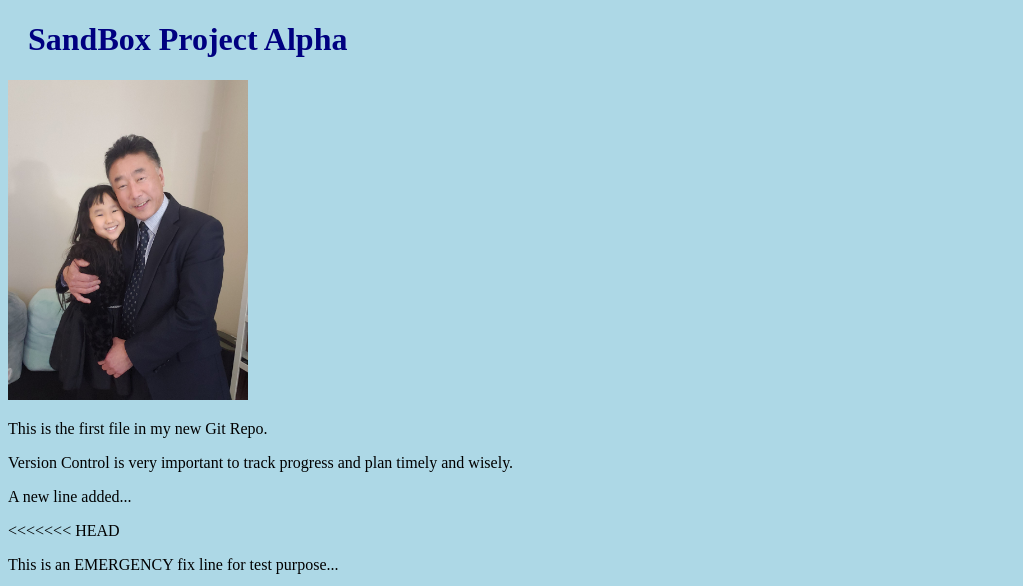
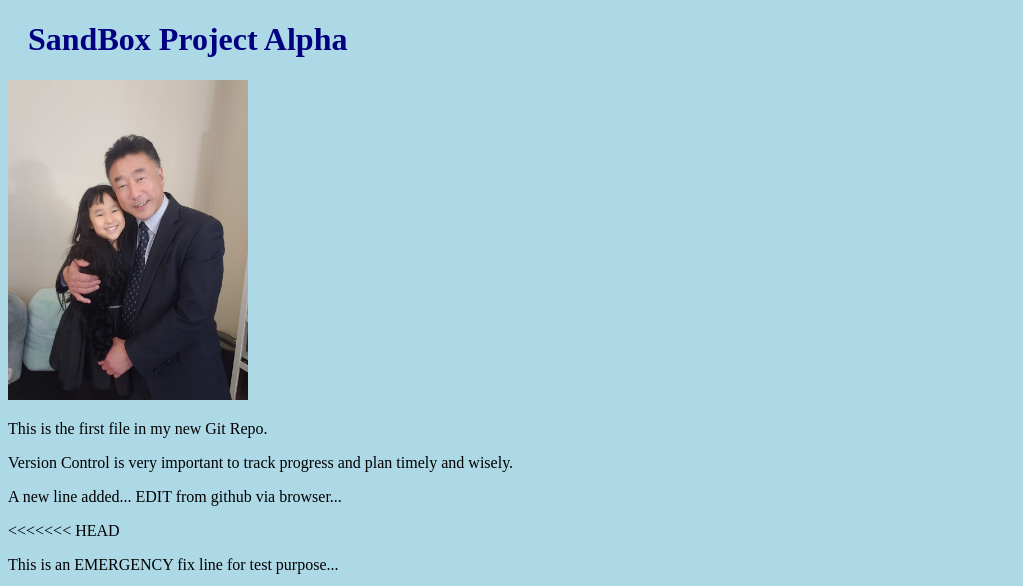
Before and after one commit to RicardoKOBRUS/hello-world, a plain HTML site: page index.html in a window 1280 px wide. Shown: the top 586 px of the page, without its empty margins (0-1023 px from the left). Drawn offline with Linux system fonts and the light colour scheme.

Commit message:
Update index.html

```diff
--- a/index.html
+++ b/index.html
@@ -20,7 +20,7 @@
             Version Control is very important to track progress and plan timely and wisely.
         </p>
         <p>
-            A new line added...
+            A new line added...  EDIT from github via browser...
         </p>
 <<<<<<< HEAD
         <p>
```
